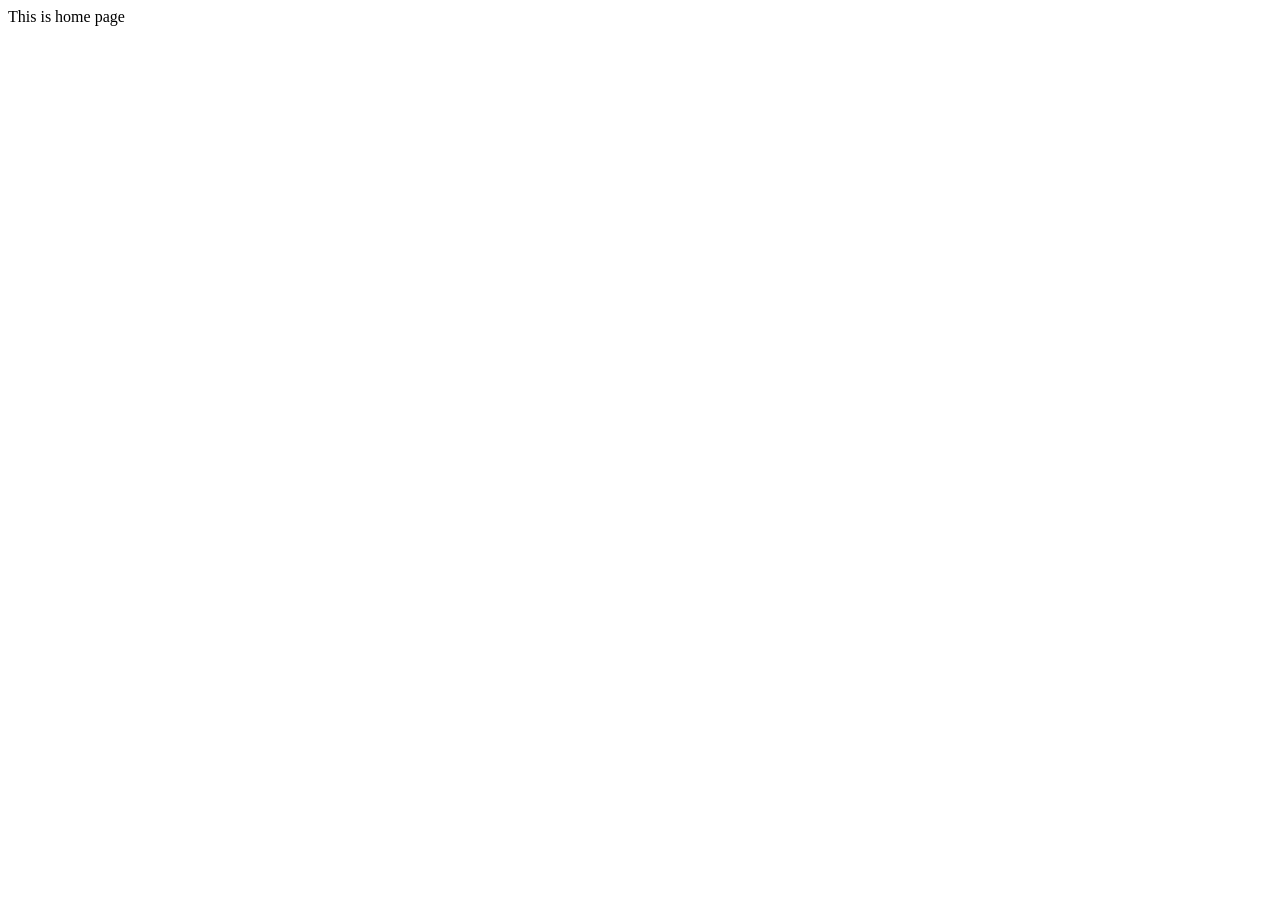
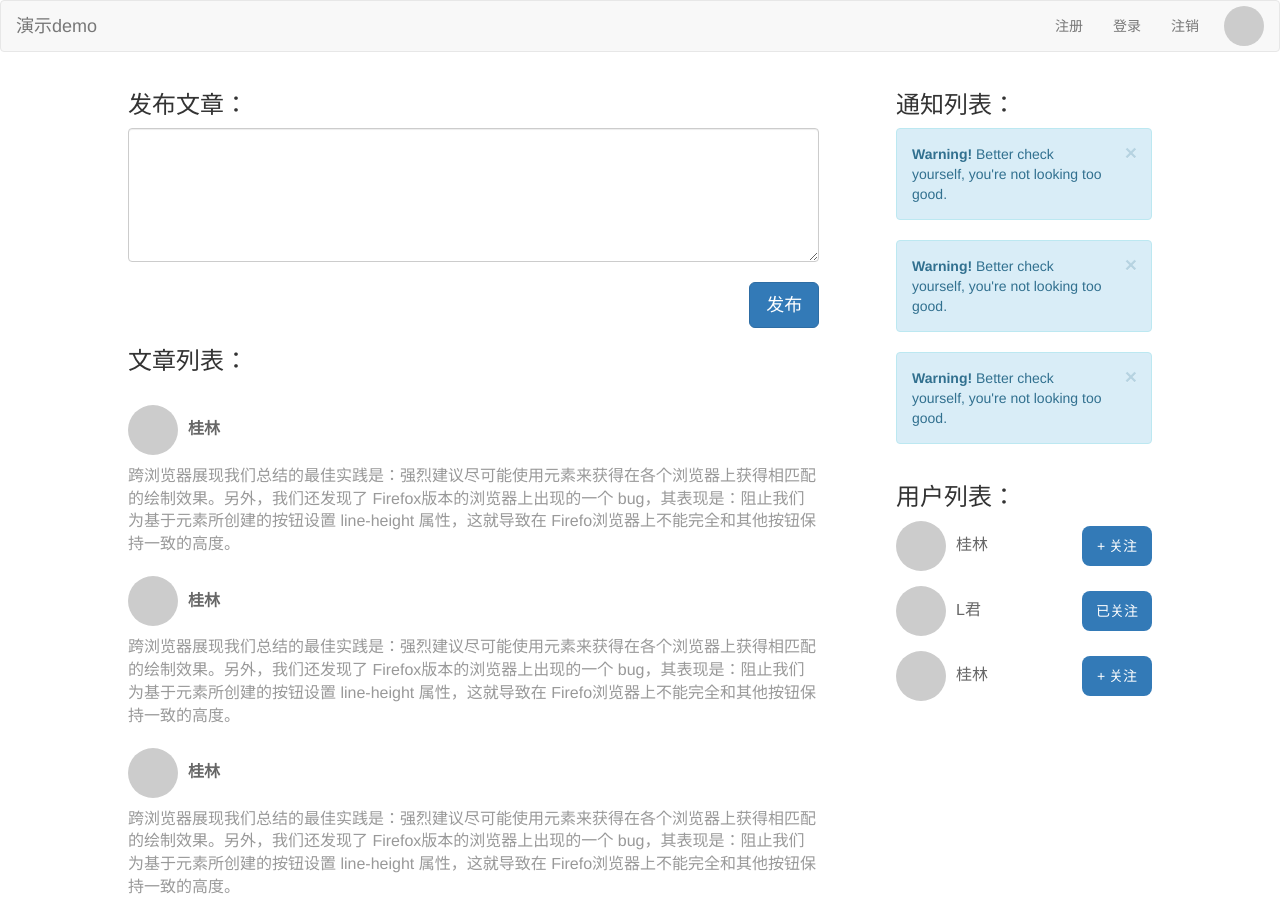
Before and after one commit to guileen/easysns, a website: page views/home.html in a window 1280 px wide. Before the commit the page ends 800 px from the top, so only its background shows below. Drawn offline with nearby package versions, Linux system fonts and the light colour scheme; files that its build step writes are made by us from their sources.

Commit message:
update home.html

```diff
--- a/views/home.html
+++ b/views/home.html
@@ -1 +1,126 @@
-This is home page
+<!DOCTYPE html>
+<html>
+  <head>
+    <meta charset="utf-8">
+    <title>演示demo</title>
+    <link rel="stylesheet" type="text/css" href="/static/css/normalize.css">
+    <link rel="stylesheet" type="text/css" href="/static/css/index.css">
+    <link rel="stylesheet" href="http://cdn.bootcss.com/bootstrap/3.3.5/css/bootstrap.min.css">
+  </head>
+  <body>
+    <nav class="navbar navbar-default">
+      <div class="container-fluid">
+
+        <div class="navbar-header">
+          <a class="navbar-brand" href="#">演示demo</a>
+        </div>
+
+        <div class="collapse navbar-collapse" id="bs-example-navbar-collapse-1">
+          <ul class="nav navbar-nav navbar-right">
+            <li><a href="./reglog.html">注册</a></li>
+            <li><a href="./reglog.html">登录</a></li>
+            <li><a href="javascript:;" id="logout">注销</a></li>
+            <li class="navi-avatar" id="naviAvatar">
+              <img src="">
+            </li>
+          </ul>
+        </div>
+
+      </div>
+    </nav>
+
+    <div class="main">
+      <section class="left">
+        <h3>发布文章：</h3>
+        <div class="publish">
+          <textarea class="form-control" rows="6" id="content"></textarea>
+          <button type="button" class="btn btn-primary btn-lg" id="publish">发布</button>
+        </div>
+        <h3>文章列表：</h3>
+        <div class="list" id="list">
+
+          <div class="list-item">
+            <div class="list-user">
+              <div class="avatar"></div>
+              <div class="nickName">桂林</div>
+            </div>
+            <div class="list-content">跨浏览器展现我们总结的最佳实践是：强烈建议尽可能使用元素来获得在各个浏览器上获得相匹配的绘制效果。另外，我们还发现了 Firefox版本的浏览器上出现的一个 bug，其表现是：阻止我们为基于元素所创建的按钮设置 line-height 属性，这就导致在 Firefo浏览器上不能完全和其他按钮保持一致的高度。</div>
+          </div>
+
+          <div class="list-item">
+            <div class="list-user">
+              <div class="avatar"></div>
+              <div class="nickName">桂林</div>
+            </div>
+            <div class="list-content">跨浏览器展现我们总结的最佳实践是：强烈建议尽可能使用元素来获得在各个浏览器上获得相匹配的绘制效果。另外，我们还发现了 Firefox版本的浏览器上出现的一个 bug，其表现是：阻止我们为基于元素所创建的按钮设置 line-height 属性，这就导致在 Firefo浏览器上不能完全和其他按钮保持一致的高度。</div>
+          </div>
+
+          <div class="list-item">
+            <div class="list-user">
+              <div class="avatar"></div>
+              <div class="nickName">桂林</div>
+            </div>
+            <div class="list-content">跨浏览器展现我们总结的最佳实践是：强烈建议尽可能使用元素来获得在各个浏览器上获得相匹配的绘制效果。另外，我们还发现了 Firefox版本的浏览器上出现的一个 bug，其表现是：阻止我们为基于元素所创建的按钮设置 line-height 属性，这就导致在 Firefo浏览器上不能完全和其他按钮保持一致的高度。</div>
+          </div>
+
+        </div>
+      </section>
+      <section class="right">
+        <div class="notice">
+          <h3>通知列表：</h3>
+          <div id="notice">
+            <div class="alert alert-info alert-dismissible" role="alert">
+              <button type="button" class="close" data-dismiss="alert" aria-label="Close"><span aria-hidden="true">&times;</span></button>
+              <strong>Warning!</strong> Better check yourself, you're not looking too good.
+            </div>
+            <div class="alert alert-info alert-dismissible" role="alert">
+              <button type="button" class="close" data-dismiss="alert" aria-label="Close"><span aria-hidden="true">&times;</span></button>
+              <strong>Warning!</strong> Better check yourself, you're not looking too good.
+            </div>
+            <div class="alert alert-info alert-dismissible" role="alert">
+              <button type="button" class="close" data-dismiss="alert" aria-label="Close"><span aria-hidden="true">&times;</span></button>
+              <strong>Warning!</strong> Better check yourself, you're not looking too good.
+            </div>
+          </div>
+        </div>
+        <div class="userlist">
+          <h3>用户列表：</h3>
+          <div id="userlist">
+            <div class="user">
+              <div class="avatar"></div>
+              <div class="nickName">桂林</div>
+              <div class="follow" data-userId="1">+ 关注</div>
+            </div>
+            <div class="user">
+              <div class="avatar"></div>
+              <div class="nickName">L君</div>
+              <div class="follow" data-userId="2" data-isfollow="1">已关注</div>
+            </div>
+            <div class="user">
+              <div class="avatar"></div>
+              <div class="nickName">桂林</div>
+              <div class="follow" data-userId="1">+ 关注</div>
+            </div>
+          </div>
+        </div>
+      </section>
+    </div>
+
+    <div class="cover" id="cover"></div>
+    <div class="panel panel-default">
+      <div class="panel-body">
+        <input type="file" name="" id="uploadfile">
+        <button type="button" class="btn btn-primary" id="upload">上传</button>
+        <div class="upload-avatar" id="uploadAvatar">
+          <img src="">
+        </div>
+      </div>
+    </div>
+
+    <script src="http://cdn.bootcss.com/jquery/1.11.3/jquery.min.js"></script>
+    <script src="http://cdn.bootcss.com/bootstrap/3.3.5/js/bootstrap.min.js"></script>
+    <script src="/static/js/UI.js"></script>
+    <script src="/static/js/API.js"></script>
+    <script src="/static/js/index.js"></script>
+  </body>
+</html>
```
